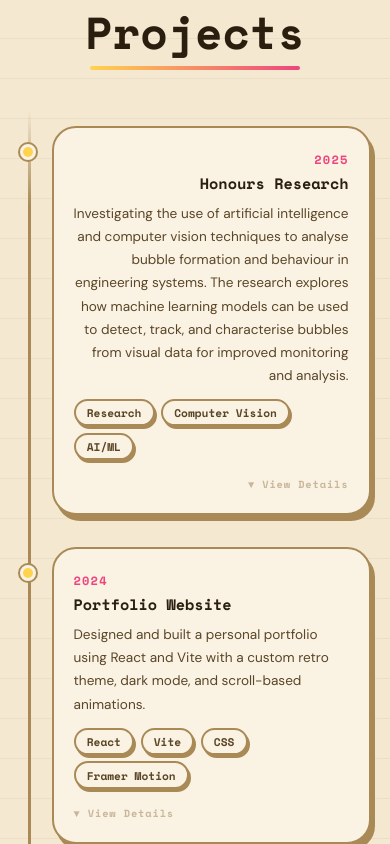
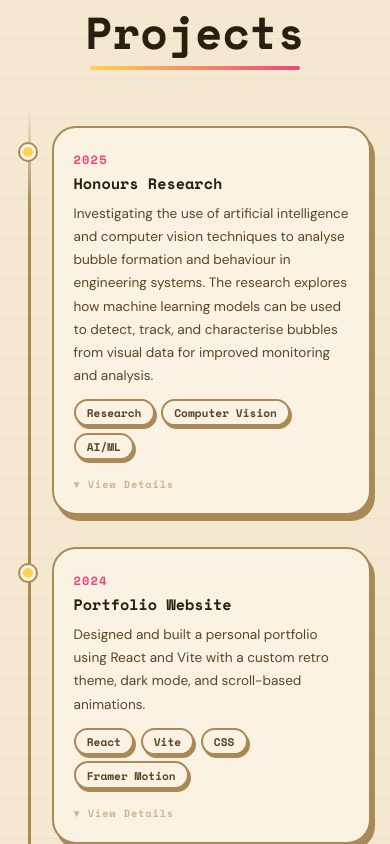
Before and after one commit to unholypot/about-me-react, a React (Vite) app: page / in a window 390 px wide. Shown: the part 2620-3464 px from the top of the page. Built offline with nearby package versions, Linux system fonts and the light colour scheme.

Commit message:
fixed mobile text

```diff
--- a/src/style.css
+++ b/src/style.css
@@ -1662,6 +1662,24 @@ html.dark .timeline-detail-btn:hover {
 
   .timeline-card {
     padding: 1.25rem 1.25rem;
+    text-align: left !important;
+  }
+
+  .timeline-card .timeline-year,
+  .timeline-card .timeline-card-title,
+  .timeline-card .timeline-card-desc,
+  .timeline-card .timeline-card-expand-hint,
+  .timeline-card .timeline-card-chevron {
+    text-align: left !important;
+  }
+
+  .timeline-card .timeline-tags {
+    justify-content: flex-start !important;
+  }
+
+  /* Override alternating desktop alignment for left-side cards */
+  .timeline-row--left .tl-col--left .timeline-tags {
+    justify-content: flex-start !important;
   }
 
   .timeline-card-title {
```
